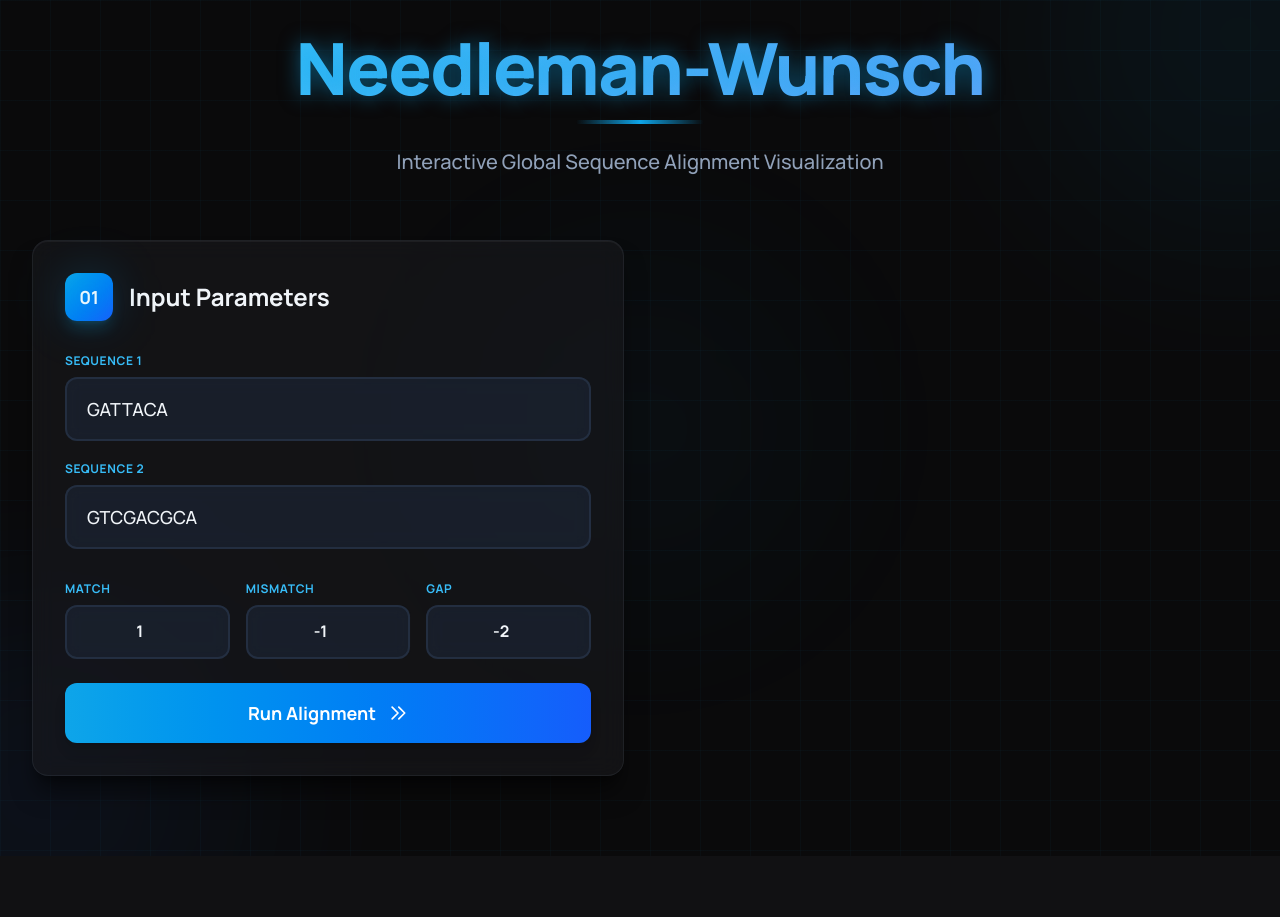
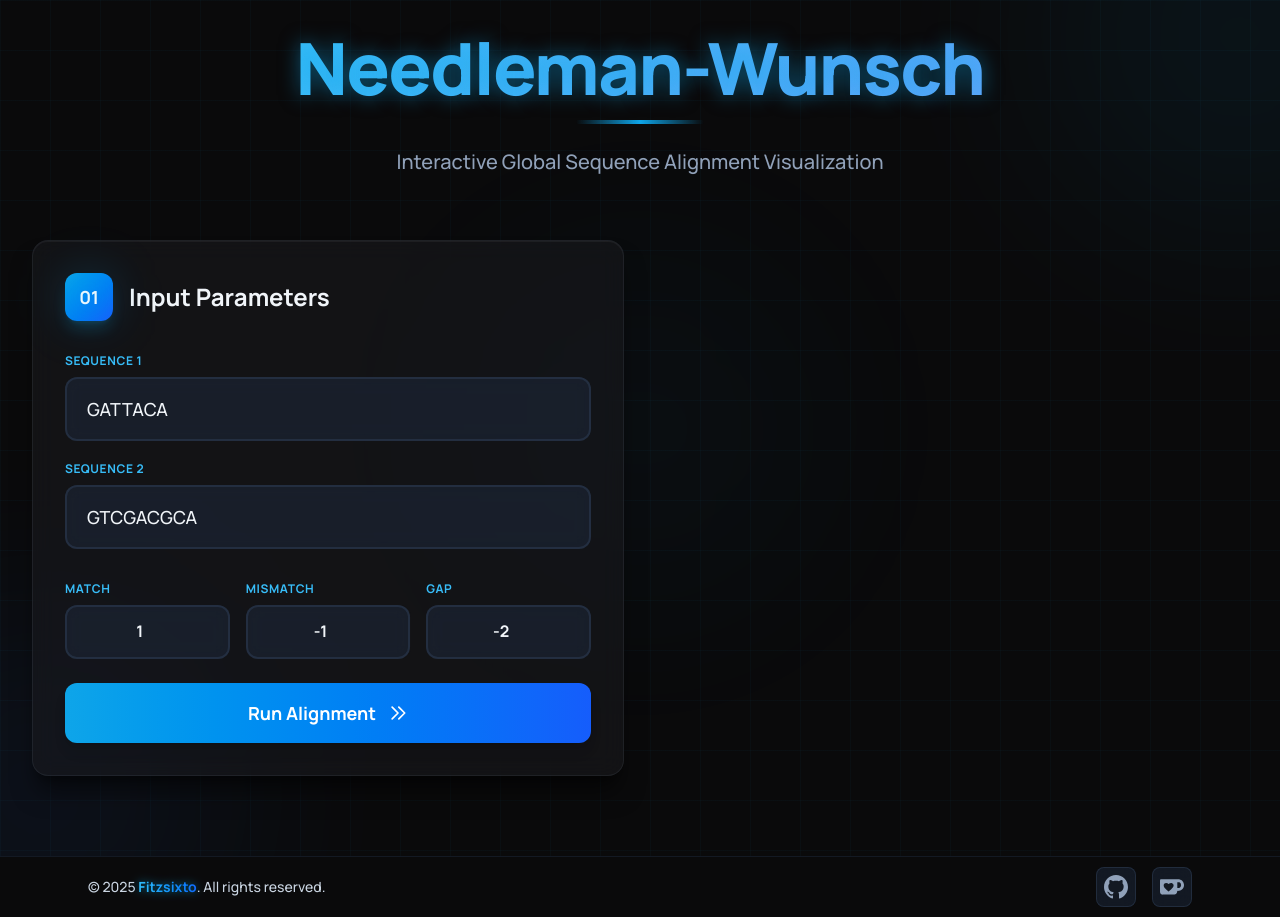
Before and after one commit to kulaizki/needleman-wulsch, a SvelteKit app: page / in a window 1280 px wide. Before the commit the page ends 856 px from the top, so only its background shows below. Built offline with nearby package versions, Linux system fonts and the light colour scheme.

Commit message:
feat: integrate Footer component and improve score display formatting in alignment visualization

```diff
--- /dev/null
+++ b/src/lib/components/Footer.svelte
@@ -0,0 +1,83 @@
+<script lang="ts">
+  import { onMount } from 'svelte';
+  import { cubicOut } from 'svelte/easing';
+
+  let show: boolean = false;
+
+  function slideUp(
+    node: HTMLElement,
+    params: {
+      delay?: number;
+      duration?: number;
+      easing?: (t: number) => number;
+    } = {}
+  ): {
+    delay: number;
+    duration: number;
+    easing: (t: number) => number;
+    css: (t: number) => string;
+  } {
+    return {
+      delay: params.delay || 0,
+      duration: params.duration || 300,
+      easing: params.easing || cubicOut,
+      css: (t: number) => `
+        transform: translateY(${(1 - t) * 20}px);
+        opacity: ${t};
+      `
+    };
+  }
+
+  onMount(() => {
+    show = true;
+  });
+</script>
+
+{#if show}
+  <footer
+    class="py-2 bg-[#0a0a0b] border-t border-slate-800/50 text-slate-300"
+    transition:slideUp|local
+  >
+    <div class="gap-4 max-w-6xl mx-auto px-6 flex flex-row justify-between items-center">
+      <p class="text-xs sm:text-sm my-3 text-center md:text-left font-medium">
+        &copy; {new Date().getFullYear()}
+        <a
+          href="https://fitzsixto.com"
+          target="_blank"
+          rel="noopener"
+          class="[text-shadow:0_0_8px_theme(colors.sky.400/0.6)] bg-gradient-to-r from-sky-400 to-blue-600 hover:from-sky-300 hover:to-blue-500 bg-clip-text text-transparent font-bold transition-all ease-in-out duration-500 delay-300"
+        >
+          Fitzsixto
+        </a>. All rights reserved.
+      </p>
+      <div class="flex space-x-4">
+        <a
+          href="https://github.com/kulaizki/needleman-wunsch"
+          target="_blank"
+          rel="noopener noreferrer"
+          aria-label="GitHub"
+          class="flex items-center space-x-2 group"
+        >
+          <div class="w-10 h-10 bg-slate-800/50 backdrop-blur border border-slate-700/50 rounded-lg flex items-center justify-center transition-all duration-300 group-hover:scale-110 group-hover:border-sky-500/50 group-hover:shadow-[0_0_15px_rgba(14,165,233,0.3)]">
+            <svg class="w-6 h-6 text-slate-400 group-hover:text-sky-400 transition-colors duration-300" fill="currentColor" viewBox="0 0 24 24">
+              <path d="M12 0c-6.626 0-12 5.373-12 12 0 5.302 3.438 9.8 8.207 11.387.599.111.793-.261.793-.577v-2.234c-3.338.726-4.033-1.416-4.033-1.416-.546-1.387-1.333-1.756-1.333-1.756-1.089-.745.083-.729.083-.729 1.205.084 1.839 1.237 1.839 1.237 1.07 1.834 2.807 1.304 3.492.997.107-.775.418-1.305.762-1.604-2.665-.305-5.467-1.334-5.467-5.931 0-1.311.469-2.381 1.236-3.221-.124-.303-.535-1.524.117-3.176 0 0 1.008-.322 3.301 1.23.957-.266 1.983-.399 3.003-.404 1.02.005 2.047.138 3.006.404 2.291-1.552 3.297-1.23 3.297-1.23.653 1.653.242 2.874.118 3.176.77.84 1.235 1.911 1.235 3.221 0 4.609-2.807 5.624-5.479 5.921.43.372.823 1.102.823 2.222v3.293c0 .319.192.694.801.576 4.765-1.589 8.199-6.086 8.199-11.386 0-6.627-5.373-12-12-12z"/>
+            </svg>
+          </div>
+        </a>
+        <a
+          href="https://ko-fi.com/kulaizki"
+          target="_blank"
+          rel="noopener noreferrer"
+          aria-label="Ko-fi"
+          class="flex items-center space-x-2 group"
+        >
+          <div class="w-10 h-10 bg-slate-800/50 backdrop-blur border border-slate-700/50 rounded-lg flex items-center justify-center transition-all duration-300 group-hover:scale-110 group-hover:border-sky-500/50 group-hover:shadow-[0_0_15px_rgba(14,165,233,0.3)]">
+            <svg class="w-6 h-6 text-slate-400 group-hover:text-sky-400 transition-colors duration-300" fill="currentColor" viewBox="0 0 24 24">
+              <path d="M23.881 8.948c-.773-4.085-4.859-4.593-4.859-4.593H.723c-.604 0-.679.798-.679.798s-.082 7.324-.022 11.822c.164 2.424 2.586 2.672 2.586 2.672s8.267-.023 11.966-.049c2.438-.426 2.683-2.566 2.658-3.734 4.352.24 7.422-2.831 6.649-6.916zm-11.062 3.511c-1.246 1.453-4.011 3.976-4.011 3.976s-.121.119-.31.023c-.076-.057-.108-.09-.108-.09-.443-.441-3.368-3.049-4.034-3.954-.709-.965-1.041-2.7-.091-3.71.951-1.01 3.005-1.086 4.363.407 0 0 1.565-1.782 3.468-.963 1.904.82 1.832 3.011.723 4.311zm6.173.478c-.928.116-1.682.028-1.682.028V7.284h1.77s1.971.551 1.971 2.638c0 1.913-.985 2.667-2.059 3.015z"/>
+            </svg>
+          </div>
+        </a>
+      </div>
+    </div>
+  </footer>
+{/if}
--- a/src/routes/+page.svelte
+++ b/src/routes/+page.svelte
@@ -1,5 +1,6 @@
 <script lang="ts">
   import { needlemanWunsch, type AlignmentResult } from '$lib/needlemanWunsch';
+  import Footer from '$lib/components/Footer.svelte';
 
   let seq1 = $state('GATTACA');
   let seq2 = $state('GTCGACGCA');
@@ -108,9 +109,9 @@
 
     const currentScore = result.matrix[i][j];
 
-    return `Score from Diagonal cell: ${diagonal} + ${scoreValue} (${scoreType}) = ${diagonalScore}
-Score from Upper cell: ${up} + ${gapScore} (Gap score) = ${upScore}
-Score from Side cell: ${left} + ${gapScore} (Gap score) = ${leftScore}
+    return `Diagonal cell: ${diagonal} + ${scoreValue} (${scoreType}) = ${diagonalScore}
+Upper cell: ${up} + ${gapScore} (Gap score) = ${upScore}
+Side cell: ${left} + ${gapScore} (Gap score) = ${leftScore}
 Winning (max) score is ${currentScore}`;
   }
 
@@ -426,3 +427,5 @@ Winning (max) score is ${currentScore}`;
     </div>
   </div>
 {/if}
+
+<Footer />
```
